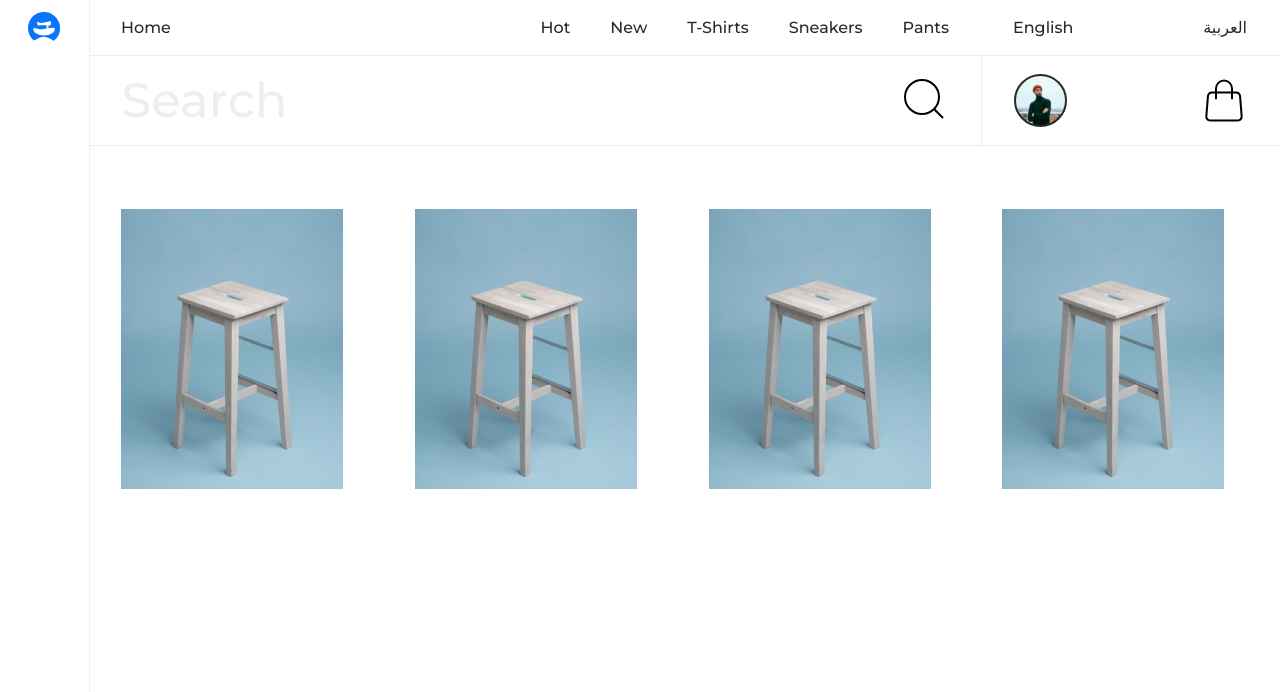
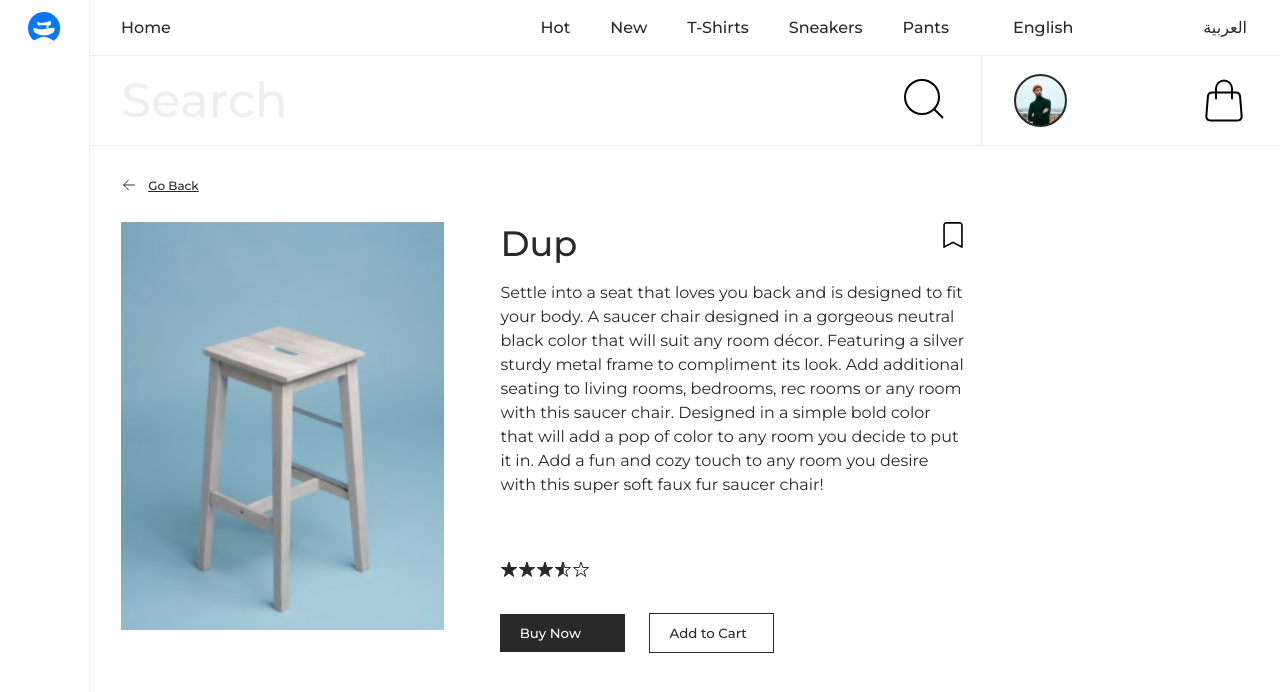
Before and after one commit to ADjoudi/BluePond, a React (Create React App) app: page /product in a window 1280 px wide. Shown: the top 692 px of the page. Built offline with nearby package versions, Linux system fonts and the light colour scheme.

Commit message:
add simple routing

```diff
--- a/package.json
+++ b/package.json
@@ -8,6 +8,7 @@
     "@testing-library/user-event": "^13.5.0",
     "react": "^18.2.0",
     "react-dom": "^18.2.0",
+    "react-router-dom": "^6.4.1",
     "react-scripts": "5.0.1",
     "web-vitals": "^2.1.4"
   },
--- a/src/components/App.js
+++ b/src/components/App.js
@@ -6,6 +6,7 @@ import Landing from "./Landing";
 import Showcase from "./Showcase";
 import Cart from "./Cart";
 import placeholder from "../assets/placeholder.png";
+import { BrowserRouter as Router, Routes, Route, Link } from "react-router-dom";
 
 function App(props) {
   const [toggleCart, setToggleCart] = useState(false);
@@ -87,7 +88,15 @@ function App(props) {
     <div className="App">
       <SideNav />
       <Header handleCartClick={() => setToggleCart(true)} />
-      <Landing items={info} handleAddToCart={handleAddToCart} />
+      <Router>
+        <Routes>
+          <Route
+            path="/"
+            element={<Landing items={info} handleAddToCart={handleAddToCart} />}
+          />
+          <Route path="/product" element={<Showcase item={info[2]} />} />
+        </Routes>
+      </Router>
       {toggleCart && (
         <Cart
           handleExitClick={() => setToggleCart(false)}
--- a/src/components/Landing.js
+++ b/src/components/Landing.js
@@ -1,11 +1,14 @@
 import React from "react";
 import "../css/landing.css";
+import { Link } from "react-router-dom";
 
 function Item(props) {
   let { id, productName, productImage, price } = props.info;
   return (
     <div className="item">
-      <img src={productImage} alt="Product" />
+      <Link to="/product">
+        <img src={productImage} alt="Product" />
+      </Link>
       <div className="information" onClick={props.handleAddToCart} idkey={id}>
         <h2>{productName}</h2>
         <h3>{price.toFixed(2)}$</h3>
@@ -23,6 +26,7 @@ export default function Landing(props) {
           key={item.id}
           info={item}
           handleAddToCart={props.handleAddToCart}
+          handleShowcaseProduct={props.handleShowcaseProduct}
         />
       ))}
     </div>
--- a/src/components/Showcase.js
+++ b/src/components/Showcase.js
@@ -6,19 +6,23 @@ import bookmark from "../assets/bookmark.svg";
 import starFilled from "../assets/star-filled.svg";
 import starHalfFilled from "../assets/star-half-filled.svg";
 import starEmpty from "../assets/star-empty.svg";
+import { Link } from "react-router-dom";
 
 export default function Showcase(props) {
+  let { productName, productImage } = props.item;
   return (
     <div className="showcase">
-      <div className="back">
-        <img src={back} alt="<-" />
-        <h3>Go Back</h3>
-      </div>
+      <Link to="/">
+        <div className="back">
+          <img src={back} alt="<-" />
+          <h3>Go Back</h3>
+        </div>
+      </Link>
       <div className="item">
-        <img src={placeholder} alt={"product"} id="productImageShowcase" />
+        <img src={productImage} alt={"product"} id="productImageShowcase" />
         <div className="productInfo">
           <header>
-            <h1>Chair</h1>
+            <h1>{productName}</h1>
             <img src={bookmark} alt="bookmark" />
           </header>
           <p className="description">
```
Also changed, not shown: 1 other file (tests, documents, lock files or other folders).
